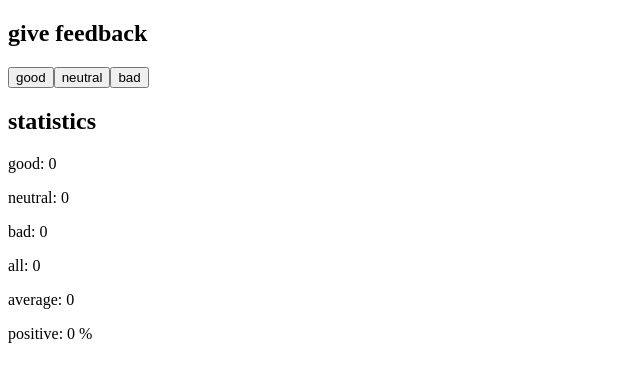
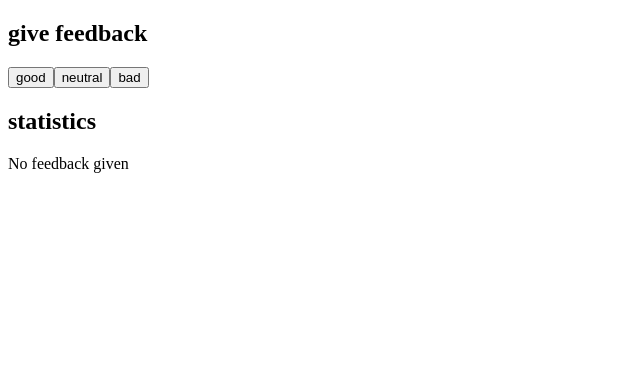
Before and after one commit to jallepalli-harsh/fs-opencourse, a React (Vite) app in the folder part1/unicafe/: page / in a window 1280 px wide. Shown: the top 382 px of the page, without its empty margins (0-640 px from the left). Built offline with nearby package versions, Linux system fonts and the light colour scheme.

Commit message:
exercise 1.9

```diff
--- a/part1/unicafe/src/App.jsx
+++ b/part1/unicafe/src/App.jsx
@@ -13,9 +13,13 @@ const Statistics = ({ goodCount, neutralCount, badCount }) => {
   const average = (goodCount - badCount) / (totalCount || 1);
   const positive = (goodCount / (totalCount || 1)) * 100;
 
+  const hasFeedbackBeenProvided =
+    goodCount !== 0 || badCount !== 0 || neutralCount !== 0;
+
   return (
     <>
       <Header text="statistics" />
+      {hasFeedbackBeenProvided ? (
         <div>
           <p>good: {goodCount}</p>
           <p>neutral: {neutralCount}</p>
@@ -24,6 +28,9 @@ const Statistics = ({ goodCount, neutralCount, badCount }) => {
           <p>average: {average}</p>
           <p>positive: {positive} %</p>
         </div>
+      ) : (
+        <p>No feedback given</p>
+      )}
     </>
   );
 };
```
Lines whose indentation alone changed are shown as unchanged.
